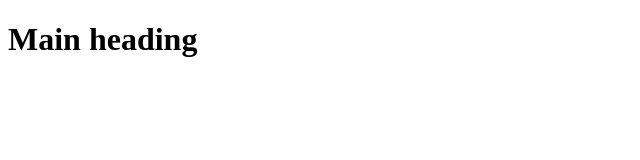
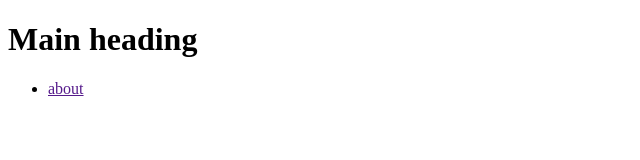
Before and after one commit to Plakhotenko/example, a plain HTML site: page index.html in a window 1280 px wide. Shown: the full height of the page, 0-640 px from the left. Drawn offline with Linux system fonts and the light colour scheme.

Commit message:
add navigation

```diff
--- a/index.html
+++ b/index.html
@@ -8,5 +8,12 @@
 </head>
 <body>
     <h1>Main heading</h1>
+    <nav>
+        <ul>
+            <li>
+                <a href="">about</a>
+            </li>
+        </ul>
+    </nav>
 </body>
 </html>
```
